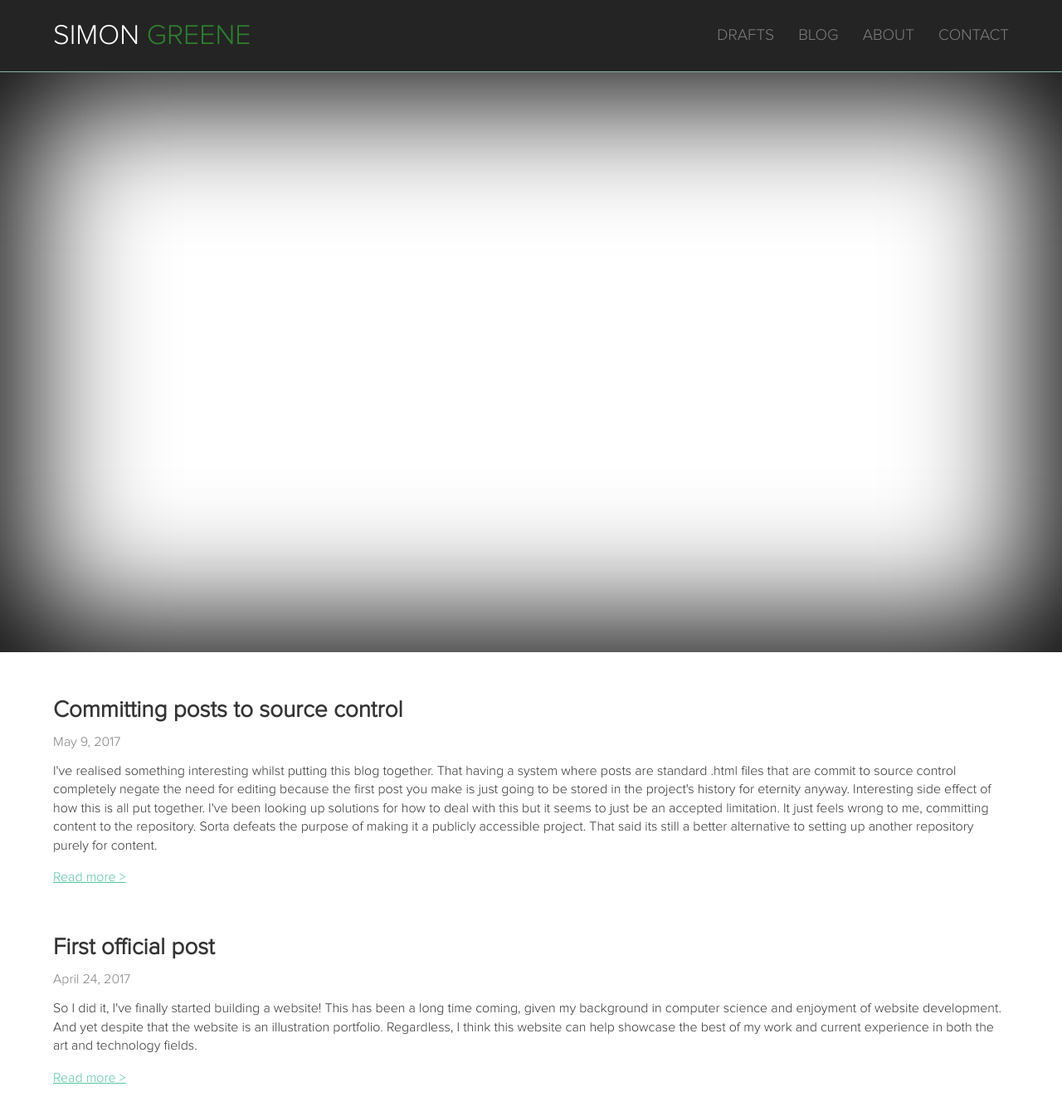
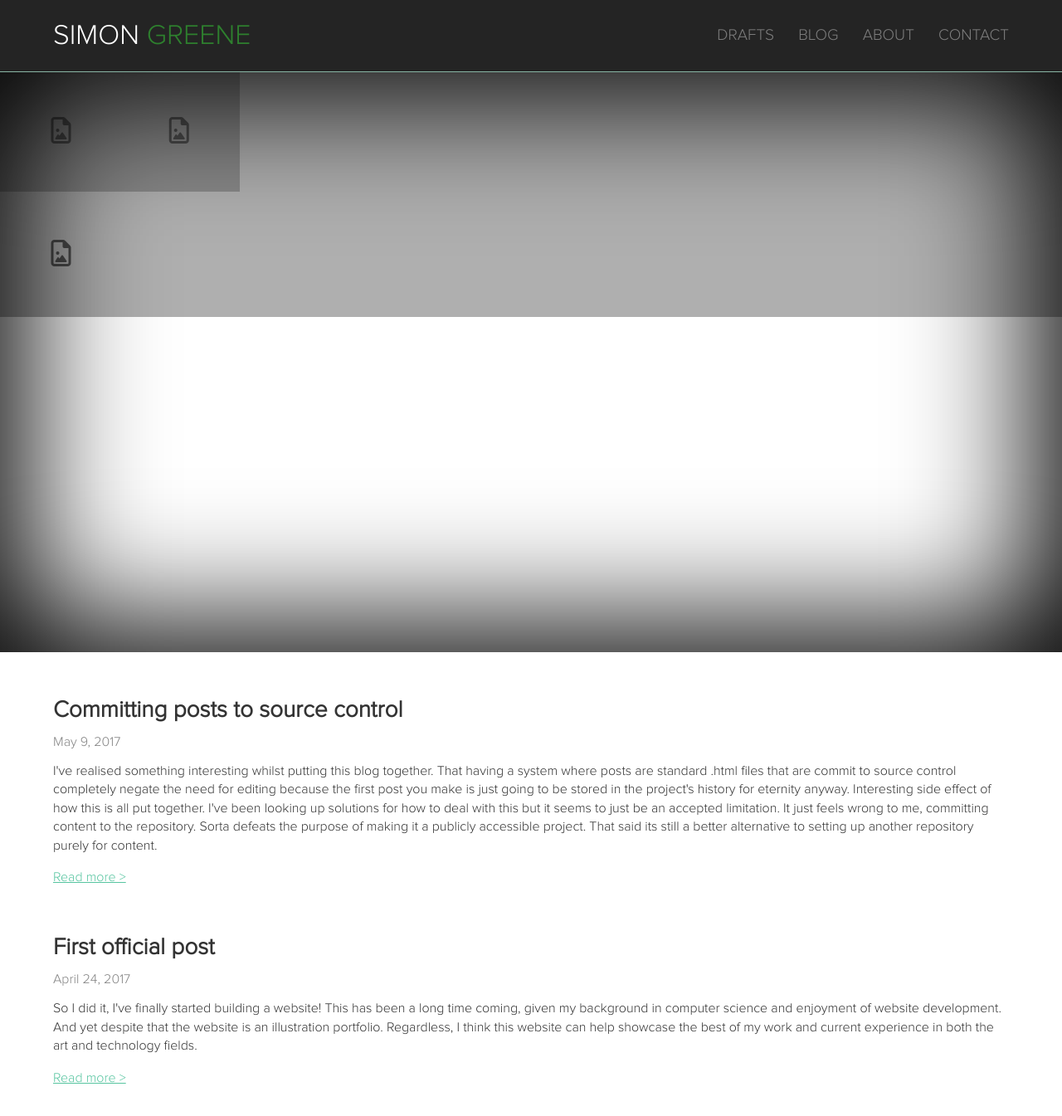
Before and after one commit to simonrg/web-portfolio, a Jekyll site: the page built from index.html, in a window 1280 px wide and 1400 px high. Shown: the top 1345 px of the window at 83% size. Built offline with Jekyll 4.4.1, drawn with Linux system fonts in a browser that asks for light colours; nearby versions of some CDN libraries.

Commit message:
Fallback for no resources for the hero banner -- wip migrating content

```diff
--- a/_includes/hero.html
+++ b/_includes/hero.html
@@ -11,9 +11,11 @@
   <ul class="showcase">
 	{% for image in site.static_files %}
 		{% assign loopindex = forloop.index %}
-	  {% if image.path contains 'assets/art' %}
-	    <li class="showcase__item"><div class="image-preview" style="background-image: url('{{ site.baseurl }}{{ image.path }}');"></div></li>
-	  {% endif %}
+		{% if image.path contains 'assets/art' %}
+			<li class="showcase__item"><div class="image-preview" style="background-image: url('{{ site.baseurl }}{{ image.path }}');"></div></li>
+		{% else %}
+			<li class="showcase__item"><div class="image-preview--none"><i class="fa fa-file-image-o fa-2x" aria-hidden="true"></i></div></li>
+	  	{% endif %}
 		{% if loopindex == 65 %}
 			{% break %}
 		{% endif %}
--- a/_sass/hero.scss
+++ b/_sass/hero.scss
@@ -27,6 +27,10 @@
     display: inline-block;
     margin-right: -5px;
     margin-top: -3px;
+
+    &:nth-child(odd) {
+        background-color: #888888;
+    }
 }
 
 .image-preview {
@@ -38,6 +42,15 @@
     width: 100%;
     background-position: center center;
     background-repeat: no-repeat;
+}
+
+.image-preview--none {
+    display: table-cell;
+    height: inherit;
+    width: inherit;
+    vertical-align: middle;
+    text-align: center;
+    color: #4c4c4c;
 }
 
 .site-hero__button {
```
